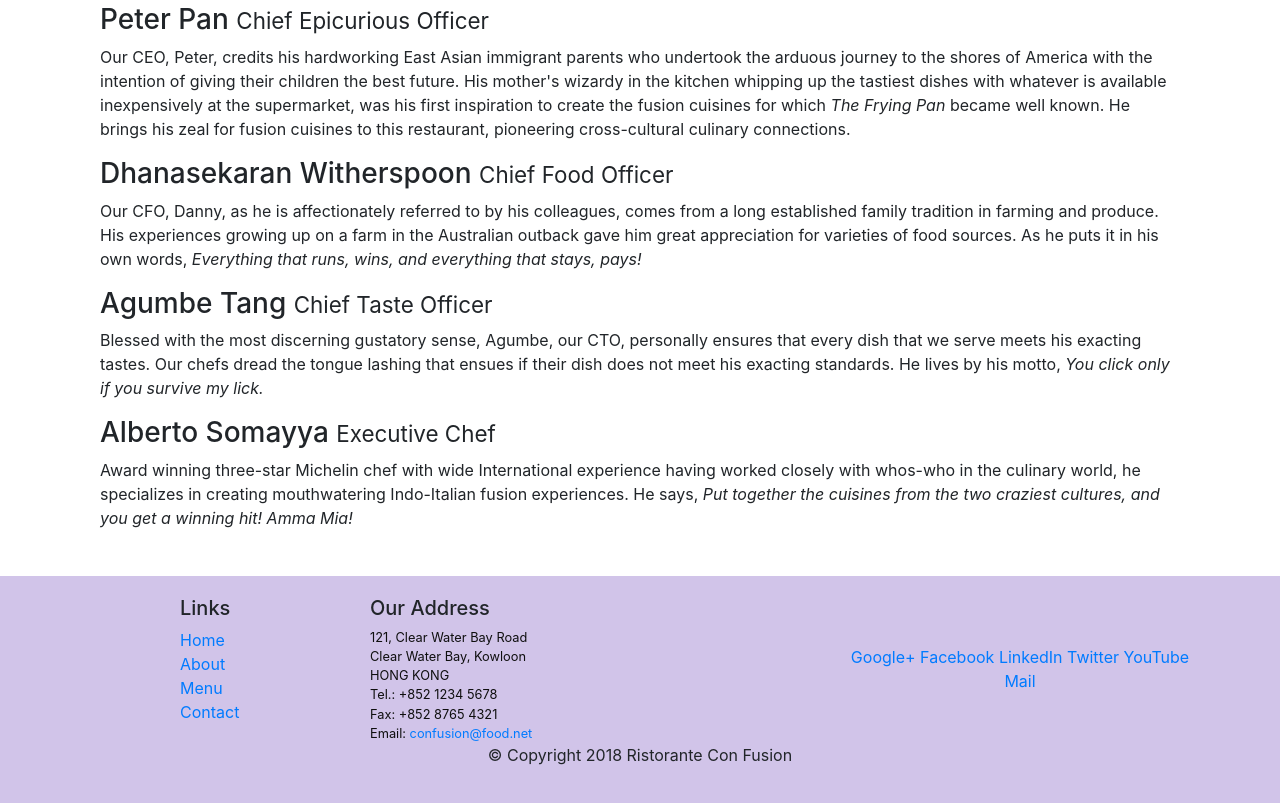
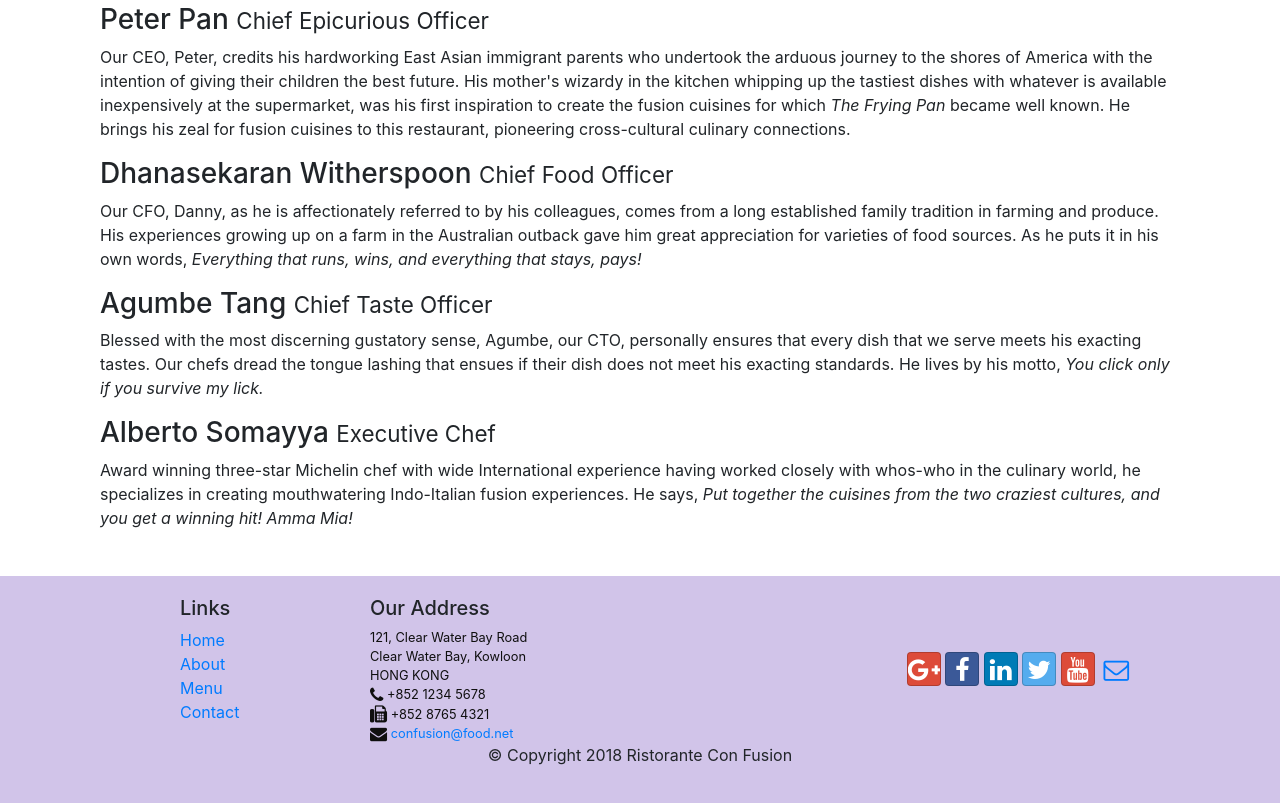
Before and after one commit to Abdulraheembashir043/Bootstrap4, a website: page aboutus.html in a window 1280 px wide. Shown: the part 902-1705 px from the top of the page. Drawn offline with nearby package versions, Linux system fonts and the light colour scheme.

Commit message:
icon fonts

```diff
--- a/aboutus.html
+++ b/aboutus.html
@@ -9,6 +9,8 @@
 
     <!-- Bootstrap CSS -->
     <link rel="stylesheet" href="node_modules/bootstrap/dist/css/bootstrap.min.css">
+    <link rel="stylesheet" href="node_modules/font-awesome/css/font-awesome.min.css">
+    <link rel="stylesheet" href="node_modules/bootstrap-social/bootstrap-social.css">
     <link rel="stylesheet" href="css/styles.css">
 
     <title>Ristorante Con Fusion: About Us</title>
@@ -24,10 +26,10 @@
            <a class="navbar-brand mr-auto" href="./index.html">Ristorante Con Fusion</a>
            <div class="collapse navbar-collapse" id="Navbar">
                 <ul class="navbar-nav mr-auto">
-                    <li class="nav-item"><a class="nav-link" href="./index.html">Home</a></li>
-                    <li class="nav-item active"><a class="nav-link" href="#">About</a></li>
-                    <li class="nav-item"><a class="nav-link" href="#">Menu</a></li>
-                    <li class="nav-item"><a class="nav-link" href="#">Contact</a></li>
+                    <li class="nav-item"><a class="nav-link" href="./index.html"><span class="fa fa-home fa-lg"></span> Home</a></li>
+                    <li class="nav-item active"><a class="nav-link" href="#"><span class="fa fa-info fa-lg"></span> About</a></li>
+                    <li class="nav-item"><a class="nav-link" href="#"><span class="fa fa-th-list fa-lg"></span> Menu</a></li>
+                    <li class="nav-item"><a class="nav-link" href="#"><span class="fa fa-address-card fa-lg"></span> Contact</a></li>
                 </ul>
             </div>
         </div>
@@ -103,19 +105,19 @@
 		              121, Clear Water Bay Road<br>
 		              Clear Water Bay, Kowloon<br>
 		              HONG KONG<br>
-		              Tel.: +852 1234 5678<br>
-		              Fax: +852 8765 4321<br>
-		              Email: <a href="mailto:confusion@food.net">confusion@food.net</a>
+                      <i class="fa fa-phone fa-lg"></i> +852 1234 5678<br>
+		              <i class="fa fa-fax fa-lg"></i> +852 8765 4321<br>
+		              <i class="fa fa-envelope fa-lg"></i> <a href="mailto:confusion@food.net">confusion@food.net</a>
 		           </address>
                 </div>
                 <div class="col-12 col-sm-4 align-self-center">
                     <div class="text-center">
-                        <a href="http://google.com/+">Google+</a>
-                        <a href="http://www.facebook.com/profile.php?id=">Facebook</a>
-                        <a href="http://www.linkedin.com/in/">LinkedIn</a>
-                        <a href="http://twitter.com/">Twitter</a>
-                        <a href="http://youtube.com/">YouTube</a>
-                        <a href="mailto:">Mail</a>
+                        <a class="btn btn-social-icon btn-google" href="http://google.com/+"><i class="fa fa-google-plus"></i></a>
+                        <a class="btn btn-social-icon btn-facebook" href="http://www.facebook.com/profile.php?id="><i class="fa fa-facebook"></i></a>
+                        <a class="btn btn-social-icon btn-linkedin" href="http://www.linkedin.com/in/"><i class="fa fa-linkedin"></i></a>
+                        <a class="btn btn-social-icon btn-twitter" href="http://twitter.com/"><i class="fa fa-twitter"></i></a>
+                        <a class="btn btn-social-icon btn-google" href="http://youtube.com/"><i class="fa fa-youtube"></i></a>
+                        <a class="btn btn-social-icon" href="mailto:"><i class="fa fa-envelope-o"></i></a>
                     </div>
                 </div>
            </div>
--- a/package.json
+++ b/package.json
@@ -15,6 +15,8 @@
   },
   "dependencies": {
     "bootstrap": "^4.0.0",
+    "bootstrap-social": "^5.1.1",
+    "font-awesome": "^4.7.0",
     "jquery": "^3.3.1",
     "popper.js": "^1.12.9"
   }
```
Also changed, not shown: index.html (+15 -13 lines), 1 other file.
